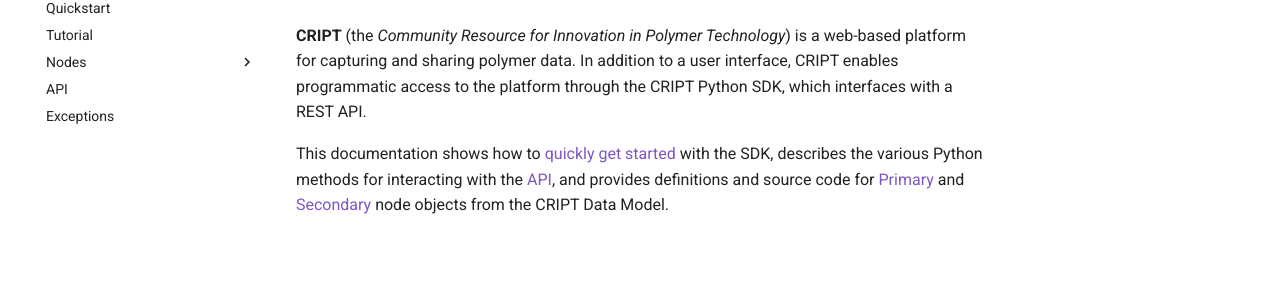
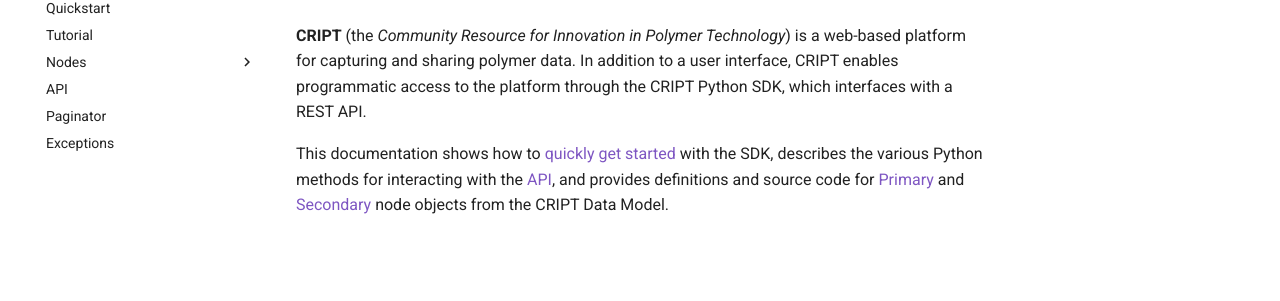
Before and after one commit to C-Accel-CRIPT/sdk-archive, an MkDocs documentation site: the page built from docs/index.md, in a window 1280 px wide. Shown: the part 157-458 px from the top of the page. Built offline with MkDocs 1.6.1 and Material for MkDocs 9.7.7, drawn with Linux system fonts in a browser that asks for light colours; comment, search, counter and statistics services are not loaded.

Commit message:
Docs: Add Paginator class

```diff
--- a/mkdocs.yml
+++ b/mkdocs.yml
@@ -31,6 +31,7 @@
         - Primary: nodes/primary.md
         - Secondary: nodes/secondary.md
     - API: api.md
+    - Paginator: paginator.md
     - Exceptions: exceptions.md
 
 markdown_extensions:
```
Also changed, not shown: docs/paginator.md (added, +1 -0 lines).
